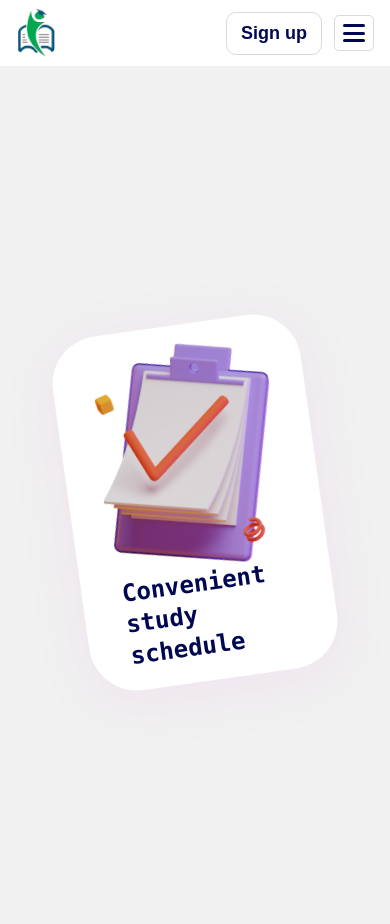
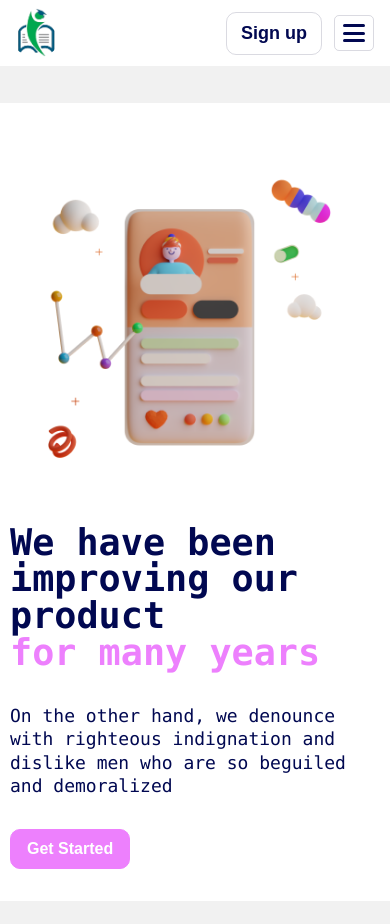
Before and after one commit to ranaintizar/soluzar, a Next.js app: page / in a window 390 px wide. Built offline with nearby package versions, Linux system fonts and the light colour scheme.

Commit message:
Create Hero Section

```diff
--- a/pages/index.tsx
+++ b/pages/index.tsx
@@ -1,6 +1,7 @@
 // import Button from "components/button";
-import FeatureCard from "components/feature-card";
+// import FeatureCard from "components/feature-card";
 import Header from "components/header";
+import HeroSection from "components/hero-section";
 // import Intro from "components/intro-section";
 import Head from "next/head";
 
@@ -18,7 +19,8 @@ export default function Home() {
         {/* <Intro /> */}
         {/* <Button /> */}
         {/* <h1>Soluzar</h1> */}
-        <FeatureCard />
+        {/* <FeatureCard /> */}
+        <HeroSection />
       </main>
     </>
   );
--- /dev/null
+++ b/src/components/hero-section/HeroSection.module.scss
@@ -0,0 +1,87 @@
+@import "styles/common";
+
+.heroSection {
+  @extend .alignCen;
+  width: 100%;
+  max-width: 1300px;
+  height: 650px;
+  padding: 2rem 10px;
+  background: #fff;
+
+  .img {
+    width: 50%;
+  }
+
+  .content {
+    @extend .flexColCen;
+    flex: 1;
+    gap: 2rem;
+    height: 100%;
+
+    .heading {
+      @extend .flexCol;
+      color: #010851;
+      font-size: 45px;
+      font-weight: 700;
+      line-height: 100%;
+
+      span {
+        color: #ed80fd;
+      }
+    }
+
+    .desc {
+      color: #010851;
+      font-size: 18px;
+      line-height: 130%;
+    }
+
+    .btn {
+      width: 100%;
+    }
+  }
+}
+
+.right {
+  padding-left: 2rem;
+  .img {
+    order: 1;
+  }
+}
+
+@media screen and (max-width: 800px) {
+  .heroSection {
+    flex-direction: column;
+    gap: 1rem;
+    height: 100%;
+
+    .img {
+      width: 100%;
+      max-width: 550px;
+    }
+
+    .content {
+      width: 100%;
+      max-width: 550px;
+    }
+  }
+
+  .right {
+    padding: 2rem 10px;
+  }
+}
+
+@media screen and (max-width: 640px) {
+  .heroSection .content .heading {
+    font-size: 2.5rem;
+    line-height: 120%;
+  }
+}
+
+@media screen and (max-width: 500px) {
+  .heroSection .content .heading {
+    font-size: 2.3rem;
+    font-weight: 600;
+    line-height: 100%;
+  }
+}
--- /dev/null
+++ b/src/components/hero-section/HeroSection.tsx
@@ -0,0 +1,46 @@
+import React from "react";
+import Image from "next/image";
+import clsx from "clsx";
+
+import Button from "components/button";
+
+import Img from "assets/image-2.png";
+
+import stl from "./HeroSection.module.scss";
+
+interface Props {
+  swap: Boolean;
+  src: string;
+  heading: string;
+  headingSpecial: string;
+  desc: string;
+}
+
+const HeroSection = ({ swap, src, heading, headingSpecial, desc }: Props) => {
+  return (
+    <div className={clsx(stl.heroSection, swap ? stl.right : "")}>
+      <div className={stl.img}>
+        <Image src={src} alt="image" layout="responsive" />
+      </div>
+      <div className={stl.content}>
+        <div className={stl.heading}>
+          {heading} <span>{headingSpecial}</span>
+        </div>
+        <span className={stl.desc}>{desc}</span>
+        <div className={stl.btn}>
+          <Button />
+        </div>
+      </div>
+    </div>
+  );
+};
+
+HeroSection.defaultProps = {
+  swap: false,
+  src: Img,
+  heading: "We have been improving our product",
+  headingSpecial: "for many years",
+  desc: "On the other hand, we denounce with righteous indignation and dislike men who are so beguiled and demoralized",
+};
+
+export default HeroSection;
--- /dev/null
+++ b/src/components/hero-section/index.tsx
@@ -0,0 +1,3 @@
+import HeroSection from "./HeroSection";
+
+export default HeroSection;
```
Also changed, not shown: src/assets/image-2.png (added), src/assets/image-3.png (added).
